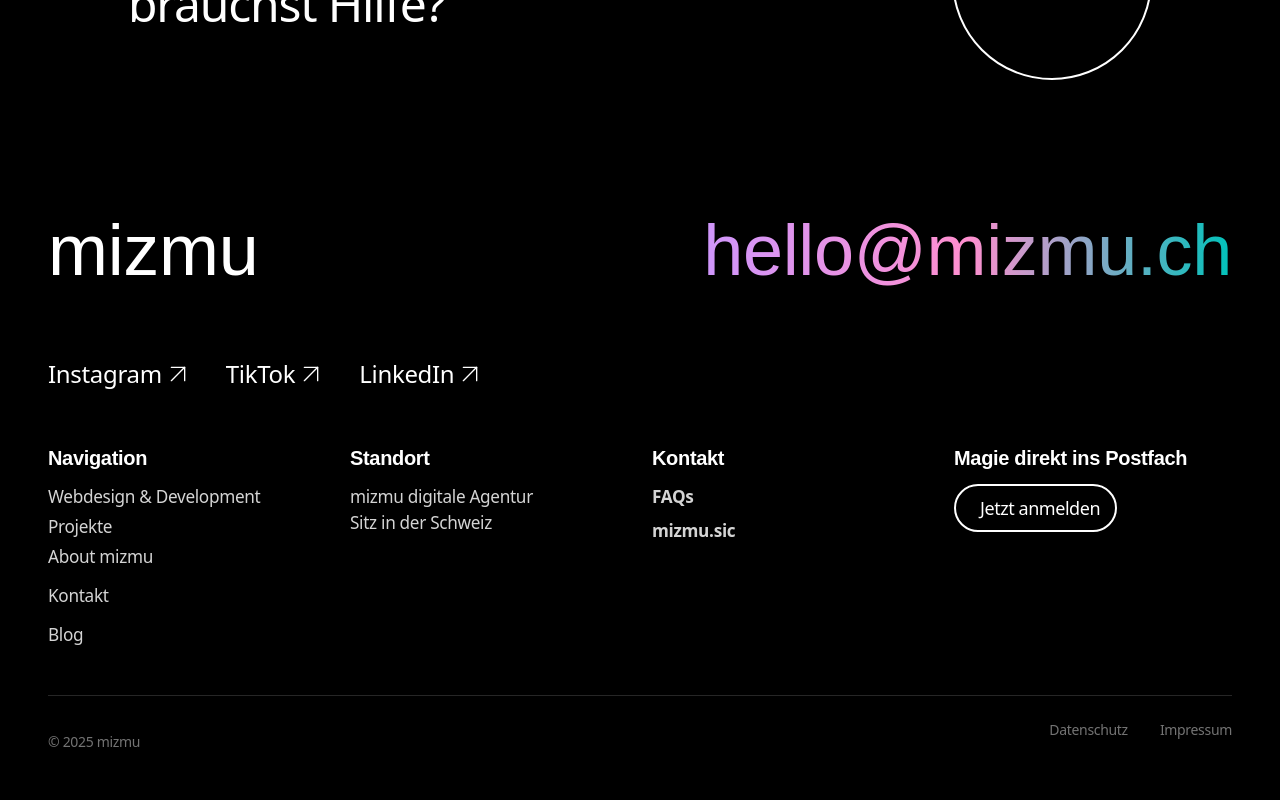
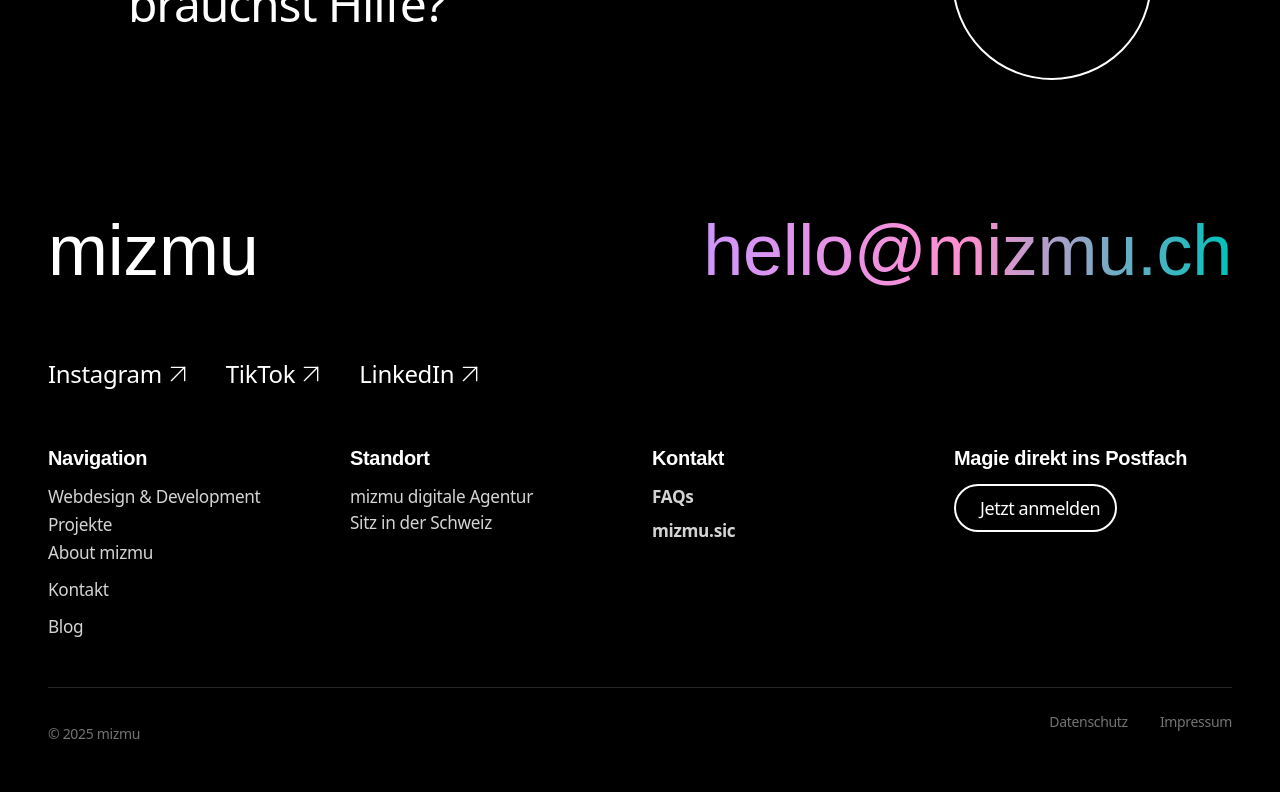
Before and after one commit to mizmuagency/mizmu_final, a React (Vite) app: page /blog in a window 1280 px wide. Shown: the part 2268-3068 px from the top of the page. Built offline with nearby package versions, Linux system fonts and the light colour scheme; a web font is replaced by a local one.

Commit message:
Update Footer Navigation Spacing

```diff
--- a/src/components/Footer.tsx
+++ b/src/components/Footer.tsx
@@ -52,11 +52,11 @@ const Footer = () => {
             {/* Navigation */}
             <div>
               <h4 className="text-lg sm:text-xl font-montreal font-bold mb-3">Navigation</h4>
-              <ul className="space-y-1">
+              <ul className="space-y-0.5">
                 <li><Link to="/webdesign" className="text-neutral-300 hover:text-white transition-colors" aria-label="Webdesign und Development">Webdesign & Development</Link></li>
                 <li><Link to="/projekte" className="text-neutral-300 hover:text-white transition-colors" aria-label="Unsere Projekte">Projekte</Link></li>
                 <li><Link to="/about" className="text-neutral-300 hover:text-white transition-colors" aria-label="Über uns">About mizmu</Link></li>
-                <li className="mb-1"><button onClick={() => setIsContactModalOpen(true)} className="text-neutral-300 hover:text-white transition-colors" aria-label="Kontakt aufnehmen">Kontakt</button></li>
+                <li><button onClick={() => setIsContactModalOpen(true)} className="text-neutral-300 hover:text-white transition-colors" aria-label="Kontakt aufnehmen">Kontakt</button></li>
                 <li><Link to="/blog" className="text-neutral-300 hover:text-white transition-colors" aria-label="Blog lesen">Blog</Link></li>
               </ul>
             </div>
```
